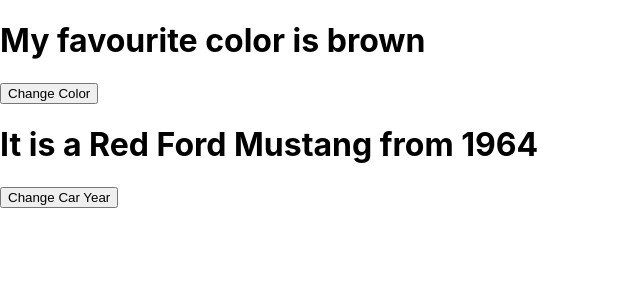
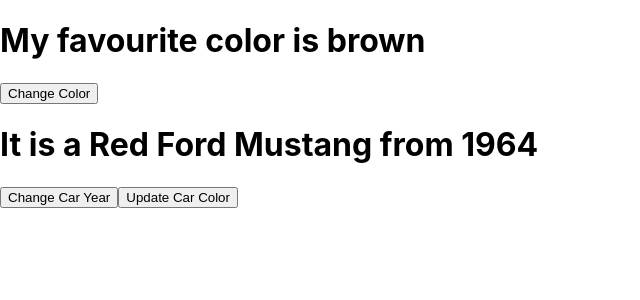
Before and after one commit to Hpekkaya/reactclass1, a React (Create React App) app: page / in a window 1280 px wide. Shown: the top 300 px of the page, without its empty margins (0-640 px from the left). Built offline with nearby package versions, Linux system fonts and the light colour scheme.

Commit message:
update applied

```diff
--- a/src/6-UseStateHook/UseStateHook.js
+++ b/src/6-UseStateHook/UseStateHook.js
@@ -11,12 +11,19 @@
         color:"Red"
     })
 
+    const updateColor = ()=> {
+        setCar(previousState => {
+            return {...previousState, color:"blue"}
+        })
+    }
+
   return (
     <div>
         <h1>My favourite color is {color}</h1>
         <button type="button" onClick={()=>setColor("blue")}>Change Color</button>
         <h1>It is a  {car.color} {car.brand} {car.model} from {car.year}</h1>
         <button type='button' onClick={()=> setCar({...car, brand:"BMW", year :"2000"})}>Change Car Year</button>
+        <button type='button' onClick={updateColor}>Update Car Color</button>
     </div>
   )
 }
```
